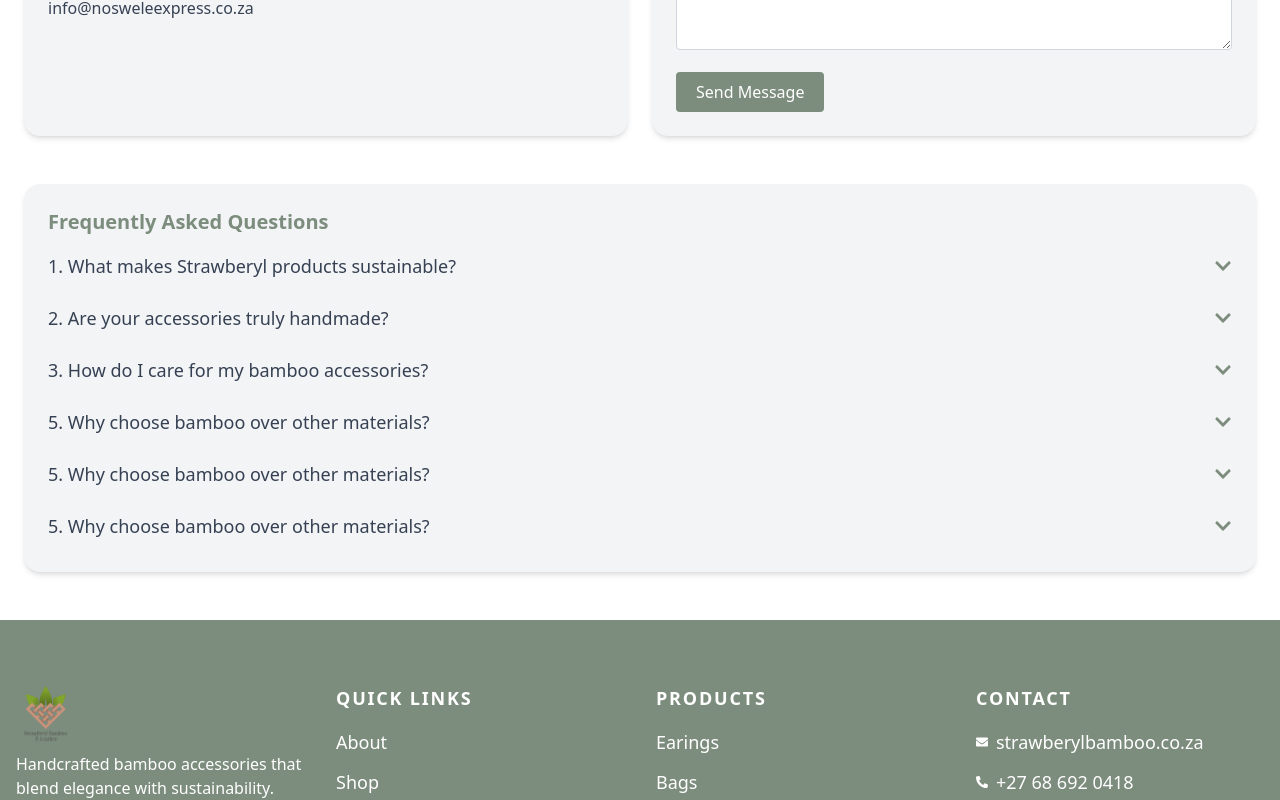
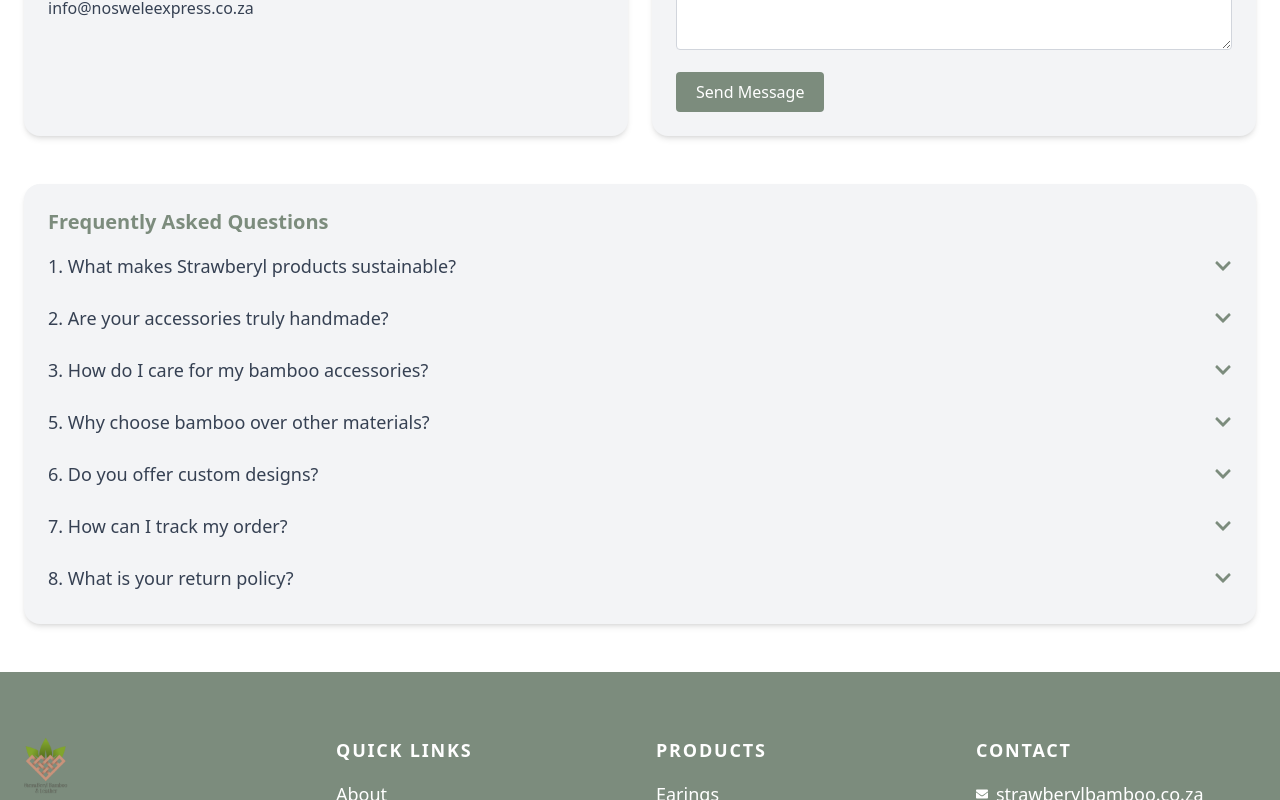
Before and after one commit to HlobisileLukhele/strawberyl-ecommerce, a React (Vite) app: page /contact in a window 1280 px wide. Shown: the part 516-1316 px from the top of the page. Built offline with nearby package versions, Linux system fonts and the light colour scheme; a web font is replaced by a local one.

Commit message:
adeed more questions and answers to FAQs

```diff
--- a/src/Components/FAQs.jsx
+++ b/src/Components/FAQs.jsx
@@ -10,9 +10,9 @@ export default function FAQs() {
     { id: 2, question: "2. Are your accessories truly handmade?", answer: "Yes. Every Strawberyl piece is carefully crafted by skilled artisans, ensuring unique designs and high-quality workmanship." },
     { id: 3, question: "3. How do I care for my bamboo accessories?", answer: "Avoid prolonged exposure to water and store in a dry place. Wipe gently with a soft cloth to preserve their natural beauty." },
     { id: 4, question: "5. Why choose bamboo over other materials?", answer: "Bamboo is lightweight, durable, and sustainable. It adds natural elegance to accessories while reducing our ecological footprint." },
-    { id: 4, question: "5. Why choose bamboo over other materials?", answer: "Bamboo is lightweight, durable, and sustainable. It adds natural elegance to accessories while reducing our ecological footprint." },
-    { id: 4, question: "5. Why choose bamboo over other materials?", answer: "Bamboo is lightweight, durable, and sustainable. It adds natural elegance to accessories while reducing our ecological footprint." },
-
+    { id: 5, question: "6. Do you offer custom designs?", answer: "Yes! We love collaborating with customers to create personalized bamboo accessories. Contact us to discuss your ideas." },
+    { id: 6, question: "7. How can I track my order?", answer: "Once your order is shipped, you will receive a tracking number via email. You can use this number on our website to track your order's status." },
+    { id: 7, question: "8. What is your return policy?", answer : "We accept returns within 30 days of delivery. Please contact us for a return merchandise authorization (RMA) number before sending items back. Items must be in their original condition." },
 
 ];
 
@@ -38,7 +38,7 @@ export default function FAQs() {
                 openId === faq.id ? "max-h-40 mt-2" : "max-h-0"
               }`}
             >
-              <p className="text-sm text-gray-600">{faq.answer}</p>
+              <p className="text-md text-gray-600">{faq.answer}</p>
             </div>
           </div>
         ))}
```
